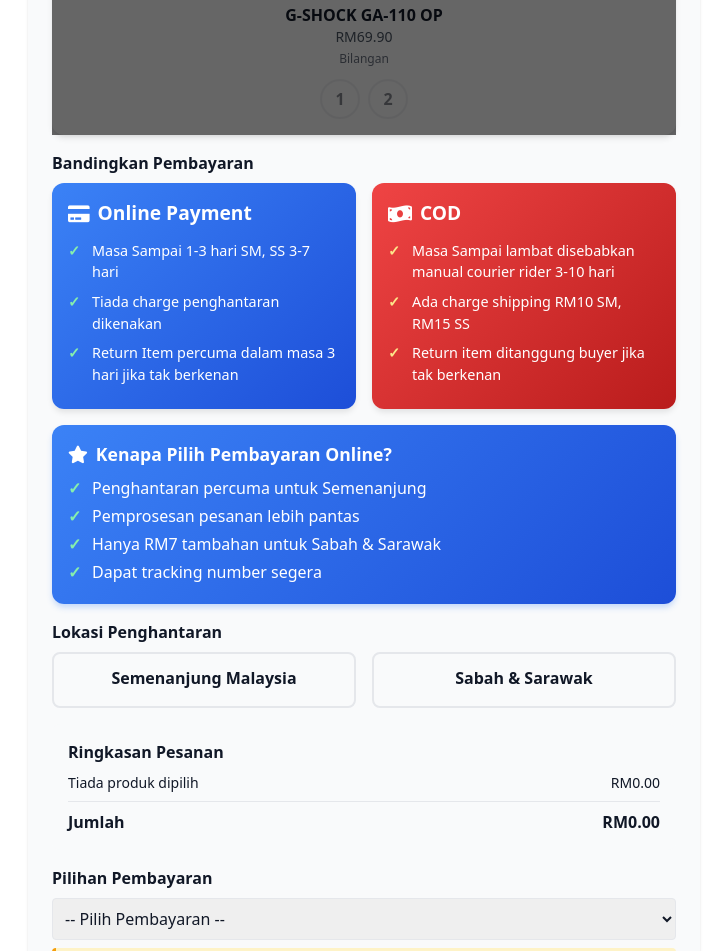
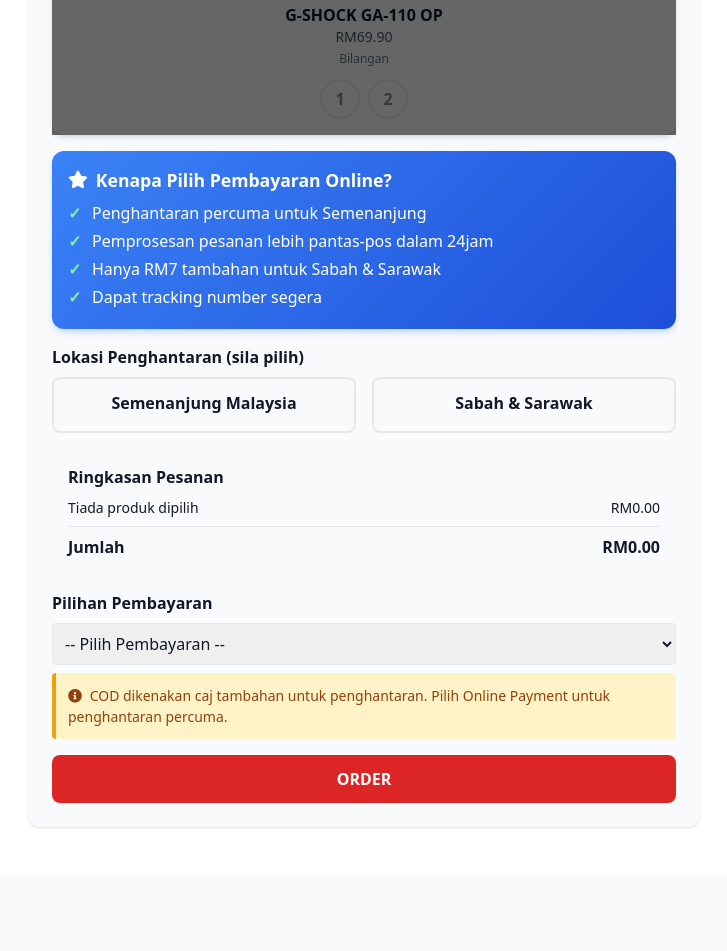
Before and after one commit to hasrastore-ops/G-shockbyHasrastore, a plain HTML site: page index.html in a window 1280 px wide. Shown: the part 5511-6462 px from the top of the page, without its empty margins (276-1003 px from the left). After the commit the page ends 6386 px from the top, so only its background shows below. Drawn offline with nearby package versions, Linux system fonts and the light colour scheme.

Commit message:
Update index.html

```diff
--- a/index.html
+++ b/index.html
@@ -1301,35 +1301,13 @@
           </div>
         </div>
 
-        <!-- Payment Comparison Section -->
-        <div>
-          <label class="font-semibold block mb-2">Bandingkan Pembayaran</label>
-          <div class="payment-comparison">
-            <div class="payment-card online">
-              <h3><i class="fas fa-credit-card"></i> Online Payment</h3>
-              <ul>
-                <li>Masa Sampai 1-3 hari SM, SS 3-7 hari</li>
-                <li>Tiada charge penghantaran dikenakan</li>
-                <li>Return Item percuma dalam masa 3 hari jika tak berkenan</li>
-              </ul>
-            </div>
-            <div class="payment-card cod">
-              <h3><i class="fas fa-money-bill-wave"></i> COD</h3>
-              <ul>
-                <li>Masa Sampai lambat disebabkan manual courier rider 3-10 hari</li>
-                <li>Ada charge shipping RM10 SM, RM15 SS</li>
-                <li>Return item ditanggung buyer jika tak berkenan</li>
-              </ul>
-            </div>
-          </div>
-        </div>
 
         <!-- Payment Encouragement Section -->
         <div class="payment-encouragement">
           <h3><i class="fas fa-star"></i> Kenapa Pilih Pembayaran Online?</h3>
           <ul>
             <li>Penghantaran percuma untuk Semenanjung</li>
-            <li>Pemprosesan pesanan lebih pantas</li>
+            <li>Pemprosesan pesanan lebih pantas-pos dalam 24jam</li>
             <li>Hanya RM7 tambahan untuk Sabah & Sarawak</li>
             <li>Dapat tracking number segera</li>
           </ul>
@@ -1337,7 +1315,7 @@
 
         <!-- Location Selection -->
         <div class="location-selection">
-          <label class="font-semibold block mb-2">Lokasi Penghantaran</label>
+          <label class="font-semibold block mb-2">Lokasi Penghantaran (sila pilih) </label>
           <div class="location-options">
             <label class="location-option" for="locationSM">
               <input type="radio" name="location" id="locationSM" value="SM">
```
